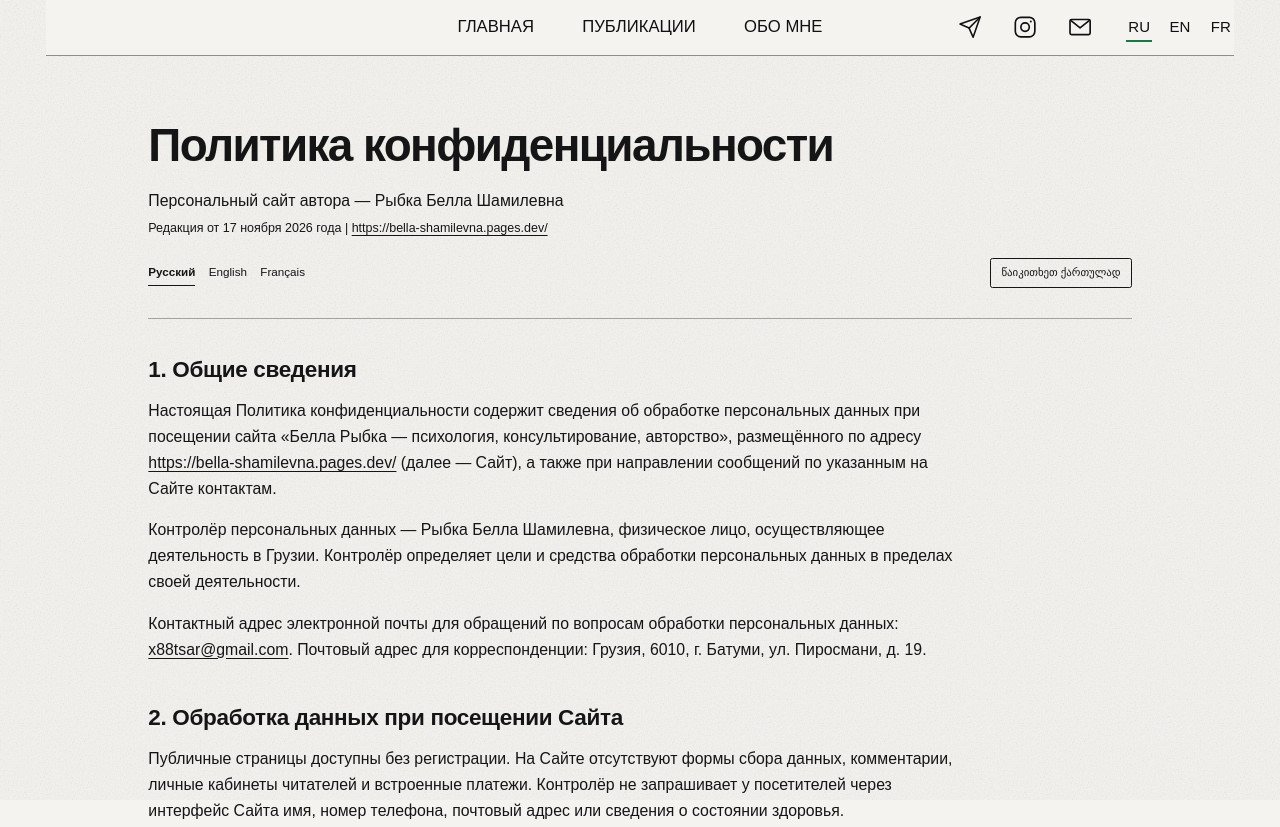
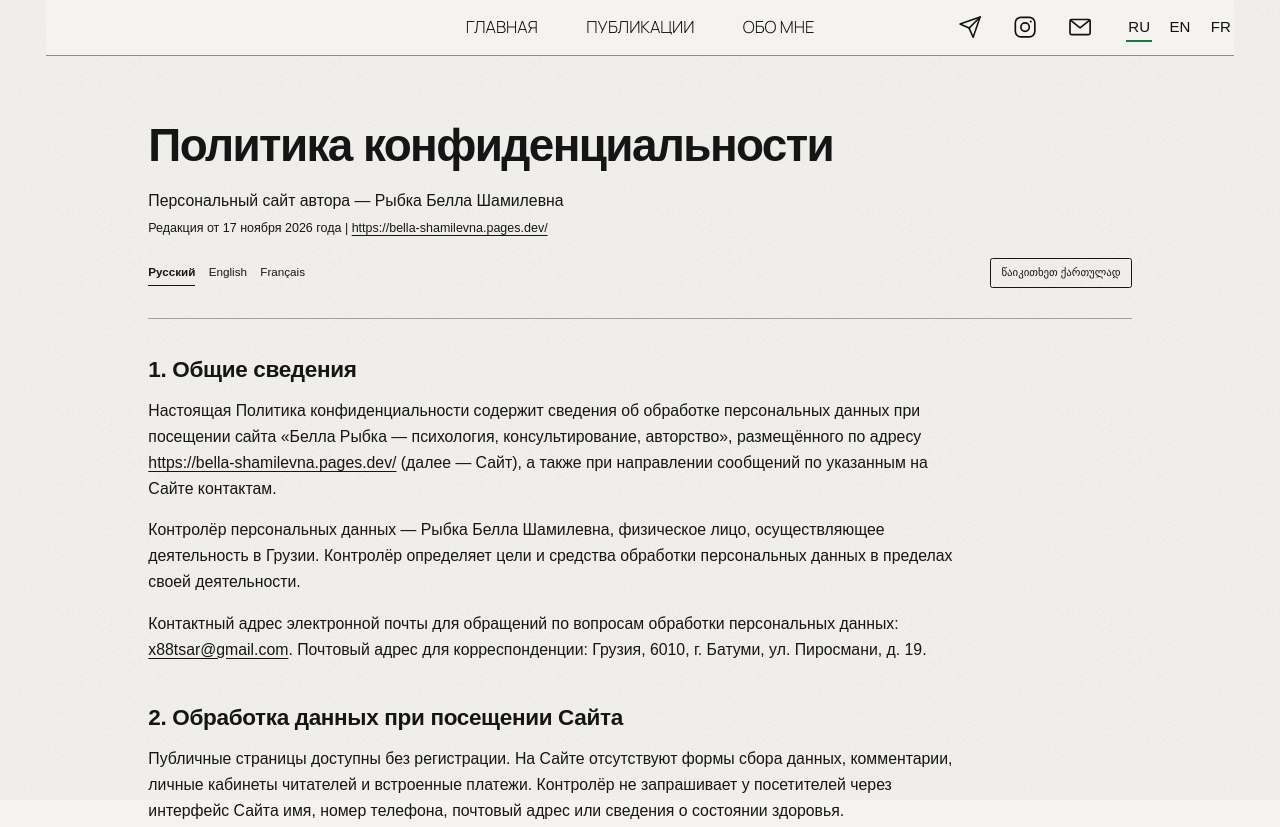
Before and after one commit to dmitriyribka27/bella_shamilevna, an Astro site: page /privacy-policy in a window 1280 px wide. Shown: the top 827 px of the page. Built offline with nearby package versions, Linux system fonts and the light colour scheme; Astro itself is replaced by a stand-in of ours.

Commit message:
Load Manrope 300 and 400 for light desktop header navigation

```diff
--- a/src/layouts/BaseLayout.astro
+++ b/src/layouts/BaseLayout.astro
@@ -6,7 +6,7 @@ const { title = 'Белла Рыбка - психология, консульт
 ---
 <!doctype html>
 <html lang={lang}>
-<head><meta charset="UTF-8" /><meta name="viewport" content="width=device-width, initial-scale=1" /><meta name="description" content={description} /><title>{title}</title><link rel="icon" type="image/svg+xml" href="/favicon.svg" /><link rel="icon" type="image/png" sizes="32x32" href="/favicon-32x32.png" /><link rel="icon" type="image/png" sizes="16x16" href="/favicon-16x16.png" /><link rel="apple-touch-icon" sizes="180x180" href="/apple-touch-icon.png" /><script is:inline>
+<head><meta charset="UTF-8" /><meta name="viewport" content="width=device-width, initial-scale=1" /><meta name="description" content={description} /><title>{title}</title><link rel="icon" type="image/svg+xml" href="/favicon.svg" /><link rel="icon" type="image/png" sizes="32x32" href="/favicon-32x32.png" /><link rel="icon" type="image/png" sizes="16x16" href="/favicon-16x16.png" /><link rel="apple-touch-icon" sizes="180x180" href="/apple-touch-icon.png" /><link rel="preconnect" href="https://fonts.googleapis.com" /><link rel="preconnect" href="https://fonts.gstatic.com" crossorigin="anonymous" /><link href="https://fonts.googleapis.com/css2?family=Manrope:wght@300;400&display=swap" rel="stylesheet" /><script is:inline>
   // Preserve the approved 1536px desktop composition on narrower laptop viewports.
   // This never runs for the separate mobile design (700 CSS px and below).
   (() => {
```
